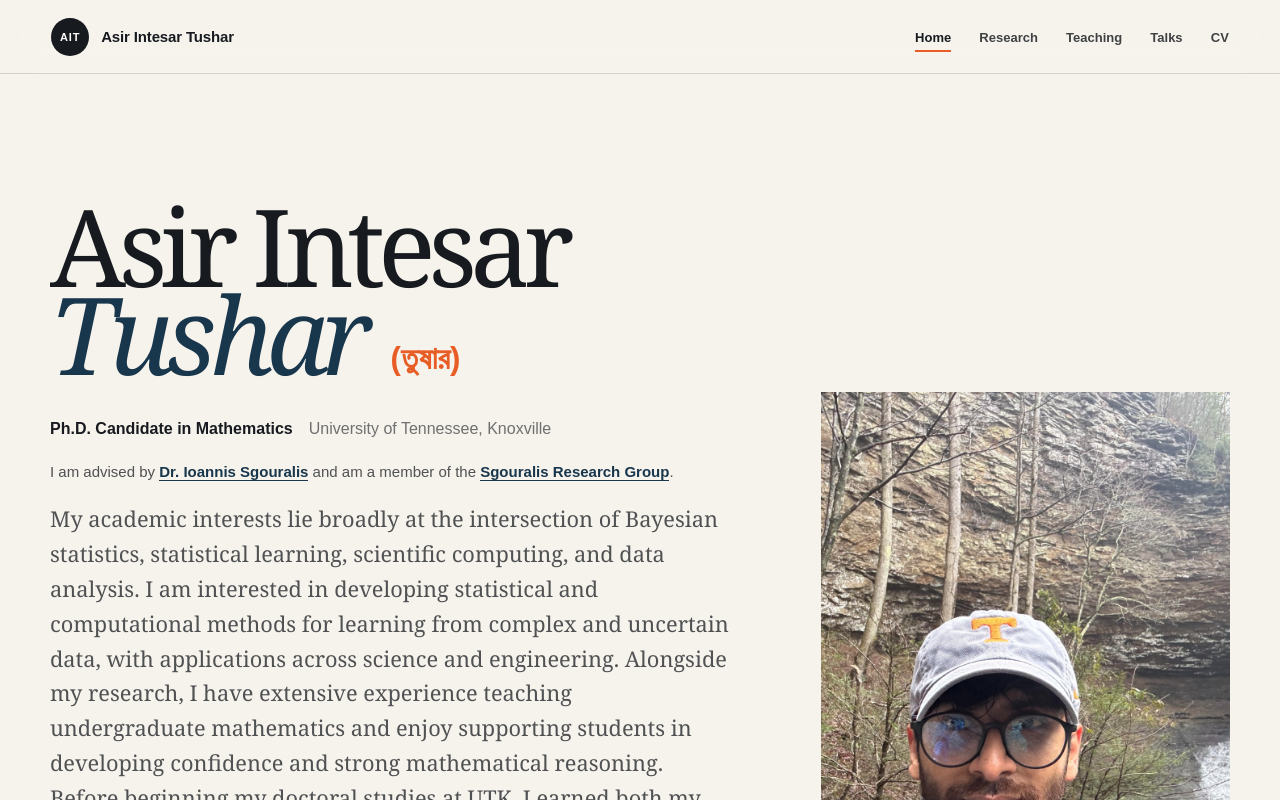
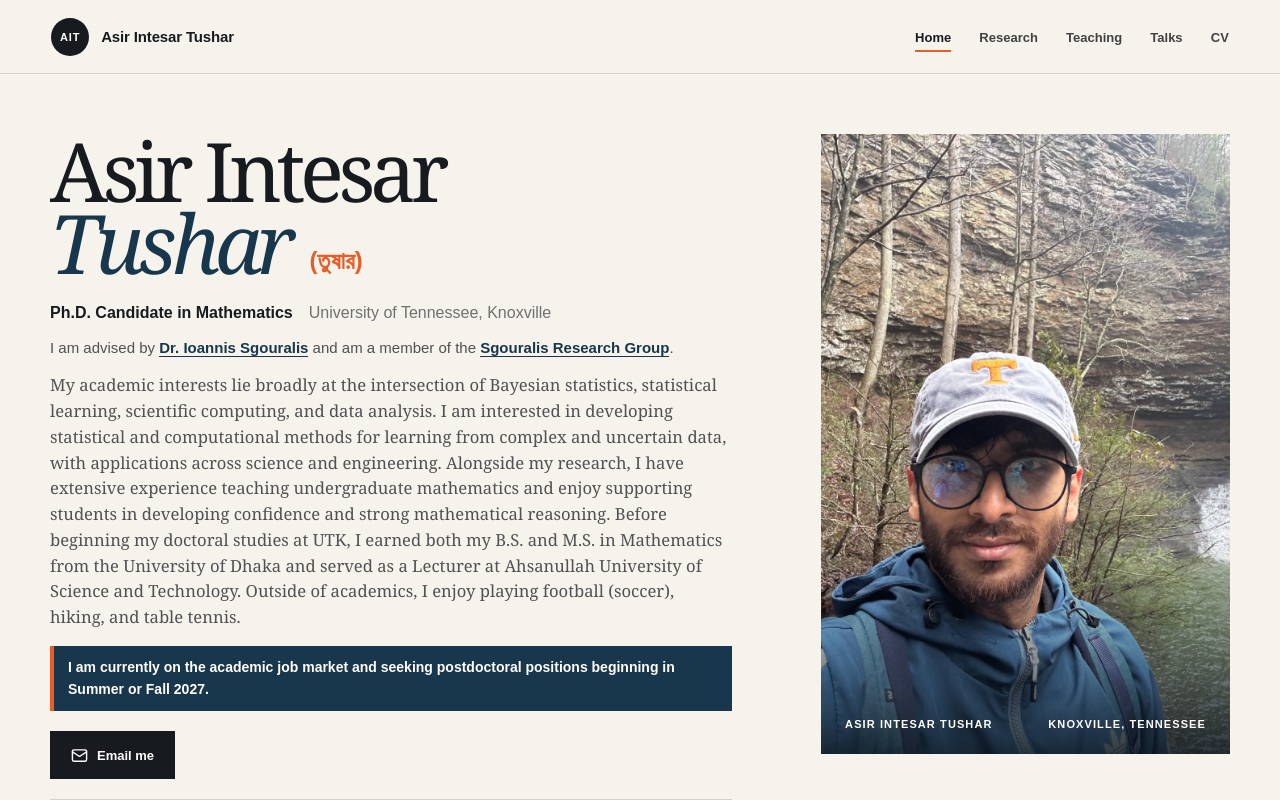
Before and after one commit to AsirTushar/AsirTushar.github.io, a Next.js app: page / in a window 1280 px wide. Shown: the top 800 px of the page. Built offline with nearby package versions, Linux system fonts and the light colour scheme.

Commit message:
Add files via upload

```diff
--- a/app/globals.css
+++ b/app/globals.css
@@ -84,12 +84,12 @@ a { color: inherit; text-decoration: none; }
 .hero {
   display: grid;
   grid-template-columns: minmax(0, 1.25fr) minmax(340px, 0.75fr);
-  align-items: stretch;
+  align-items: start;
   gap: clamp(40px, 7vw, 96px);
   min-height: calc(100vh - 74px);
-  padding-block: clamp(76px, 10vw, 140px) 82px;
+  padding-block: clamp(34px, 5vw, 60px) 42px;
 }
-.hero-copy { align-self: center; }
+.hero-copy { align-self: start; }
 .eyebrow {
   margin: 0 0 22px;
   color: var(--orange);
@@ -102,10 +102,10 @@ a { color: inherit; text-decoration: none; }
 .hero h1 {
   margin: 0;
   font-family: Georgia, "Times New Roman", serif;
-  font-size: clamp(64px, 8.4vw, 126px);
+  font-size: clamp(54px, 6.4vw, 92px);
   font-weight: 400;
   letter-spacing: -0.065em;
-  line-height: 0.82;
+  line-height: 0.88;
 }
 .hero h1 em { color: var(--blue); font-weight: 400; }
 .hero h1 small {
@@ -125,14 +125,14 @@ a { color: inherit; text-decoration: none; }
   display: flex;
   flex-wrap: wrap;
   gap: 6px 16px;
-  margin: 42px 0 22px;
+  margin: 26px 0 14px;
   font-size: 16px;
   font-weight: 800;
 }
 .hero-role span { color: var(--muted); font-weight: 500; }
 .hero-affiliation {
   max-width: 720px;
-  margin: 0 0 18px;
+  margin: 0 0 12px;
   color: #4f5152;
   font-size: 15px;
   line-height: 1.6;
@@ -149,8 +149,8 @@ a { color: inherit; text-decoration: none; }
   margin: 0;
   color: #4f5152;
   font-family: Georgia, "Times New Roman", serif;
-  font-size: clamp(18px, 1.7vw, 23px);
-  line-height: 1.6;
+  font-size: clamp(16px, 1.3vw, 18px);
+  line-height: 1.55;
 }
 .hero-intro a {
   border-bottom: 1px solid currentColor;
@@ -160,8 +160,8 @@ a { color: inherit; text-decoration: none; }
 .hero-intro a:focus-visible { color: var(--orange); }
 .job-market-note {
   max-width: 720px;
-  margin: 24px 0 0;
-  padding: 14px 17px;
+  margin: 16px 0 0;
+  padding: 11px 14px;
   border-left: 4px solid var(--orange);
   background: var(--blue);
   color: var(--white);
@@ -169,14 +169,14 @@ a { color: inherit; text-decoration: none; }
   font-weight: 700;
   line-height: 1.55;
 }
-.hero-actions { display: flex; flex-wrap: wrap; gap: 12px; margin-top: 34px; }
+.hero-actions { display: flex; flex-wrap: wrap; gap: 12px; margin-top: 20px; }
 .home-contact {
   display: flex;
   flex-wrap: wrap;
   align-items: center;
   gap: 12px 24px;
-  margin-top: 34px;
-  padding-top: 20px;
+  margin-top: 20px;
+  padding-top: 14px;
   border-top: 1px solid var(--line);
   font-size: 12px;
 }
@@ -277,7 +277,7 @@ a { color: inherit; text-decoration: none; }
 .portrait-card {
   position: relative;
   min-height: 620px;
-  align-self: center;
+  align-self: start;
   overflow: hidden;
   margin: 0;
   background: var(--blue);
@@ -1100,8 +1100,8 @@ a { color: inherit; text-decoration: none; }
 @media (max-width: 680px) {
   .section-shell { width: min(100% - 28px, 1180px); }
   .wordmark strong { font-size: 14px; }
-  .hero { gap: 54px; padding-block: 62px 68px; }
-  .hero h1 { font-size: clamp(56px, 18vw, 84px); }
+  .hero { gap: 40px; padding-block: 42px 54px; }
+  .hero h1 { font-size: clamp(48px, 15vw, 68px); }
   .hero h1 small { display: block; margin: 0.45em 0 0; font-size: 0.28em; }
   .hero-role { flex-direction: column; }
   .research-index { min-height: 430px; padding: 22px; }
```
